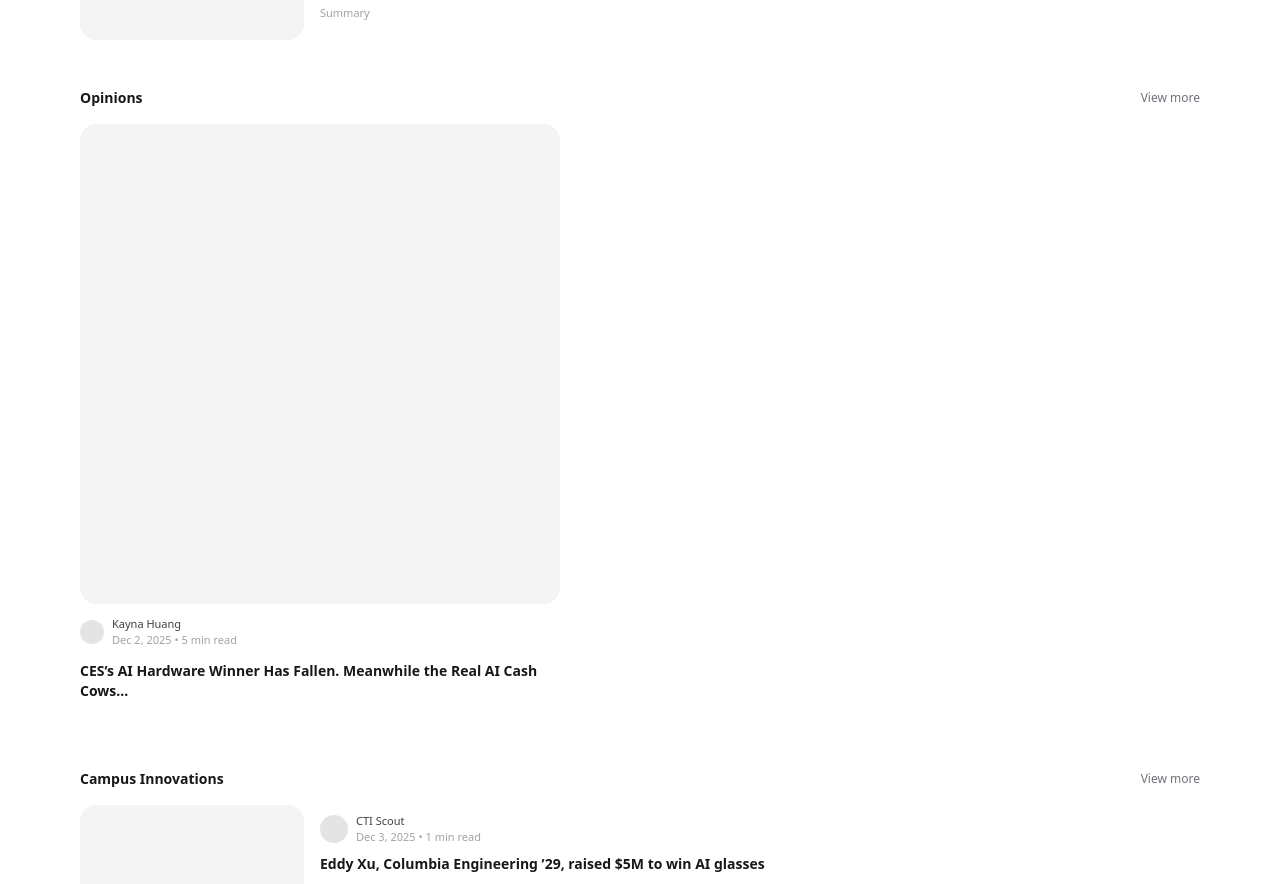
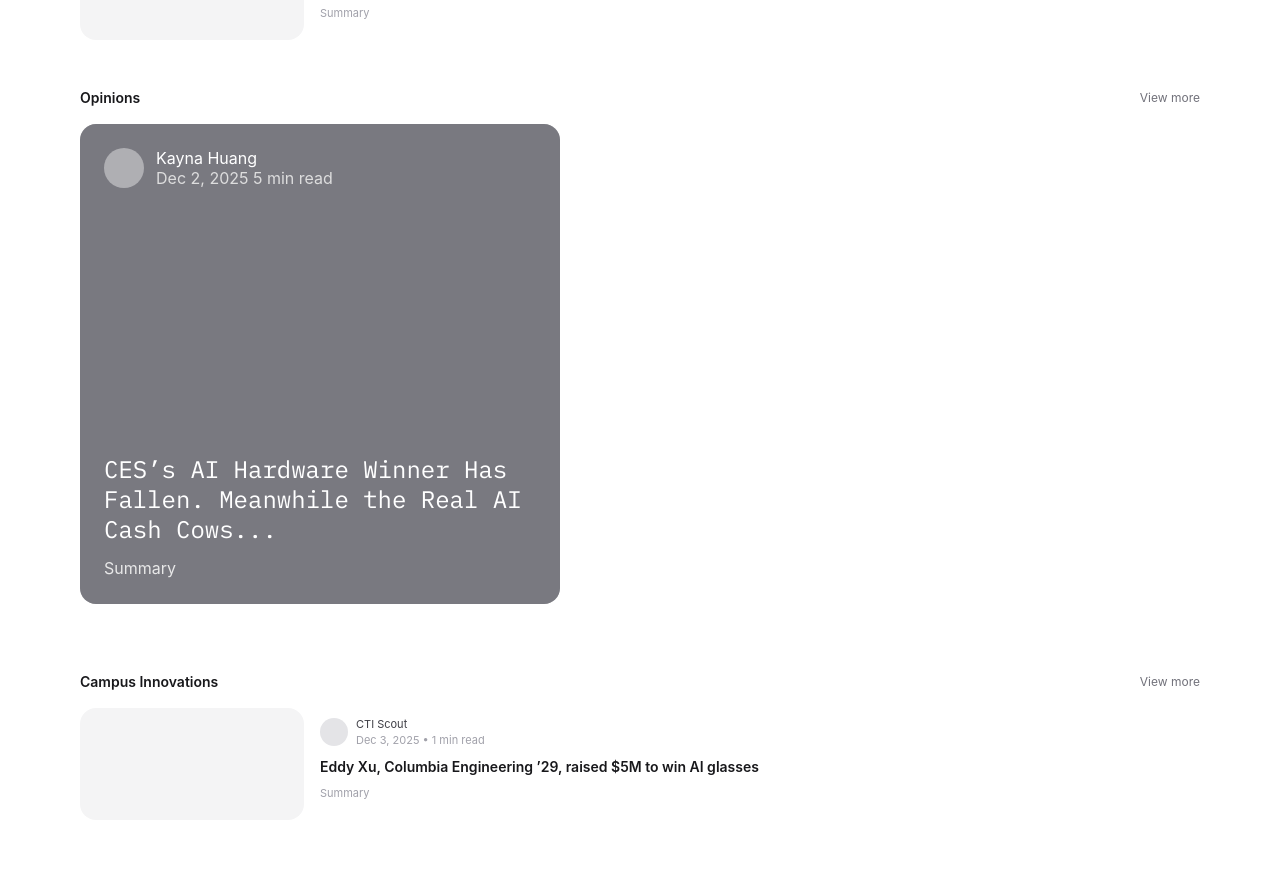
Before and after one commit to Eason310/CTI, a React (Vite) app: page /#/ in a window 1280 px wide. Shown: the part 440-1324 px from the top of the page. Built offline with nearby package versions, Linux system fonts and the light colour scheme.

Commit message:
changing opinions

```diff
--- a/src/pages/Home.jsx
+++ b/src/pages/Home.jsx
@@ -28,32 +28,39 @@ function FeatureCard({ post }) {
       className="group block flex-none"
       style={{ width: 480 }}
     >
-      <div className="rounded-2xl bg-white">
-        {/* 480 x 480 image block */}
-        <div
-          className="w-[480px] h-[480px] rounded-2xl bg-zinc-100"
-          aria-hidden="true"
-        />
+      <div className="relative h-[480px] w-[480px] overflow-hidden rounded-2xl bg-zinc-200">
+        {/* Image (placeholder for now) */}
+        <div className="absolute inset-0 bg-zinc-400" />
 
-        <div className="mt-3">
-          <div className="flex items-center gap-2 text-[11px] text-zinc-500">
-            <div className="h-6 w-6 rounded-full bg-zinc-200" />
-            <div>
-              <div className="text-zinc-700">{post.author}</div>
-              <div className="text-zinc-400">
-                {post.date} • {post.readTime}
-              </div>
+        {/* Optional dark overlay for readability */}
+        <div className="absolute inset-0 bg-black/25" />
+
+        {/* Top meta */}
+        <div className="absolute left-6 top-6 right-6 flex items-start gap-3">
+          <div className="h-10 w-10 rounded-full bg-white/40" />
+          <div className="font-sans text-[16px] leading-tight text-[#E8E8E8]">
+            <div className="text-white">{post.author}</div>
+            <div className="opacity-90">
+              {post.date} {post.readTime ? ` ${post.readTime}` : ""}
             </div>
           </div>
+        </div>
 
-          <h3 className="mt-3 text-sm font-semibold group-hover:underline">
+        {/* Bottom text */}
+        <div className="absolute left-6 right-6 bottom-6">
+          <h3 className="font-mono text-[24px] leading-tight text-white">
             {post.title}
           </h3>
+
+          <div className="mt-3 font-sans text-[16px] text-[#E8E8E8]">
+            Summary
+          </div>
         </div>
       </div>
     </Link>
   )
 }
+
 
 
 function ListRow({ post }) {
--- a/tailwind.config.js
+++ b/tailwind.config.js
@@ -4,12 +4,23 @@ export default {
   theme: {
     extend: {
       fontFamily: {
-        plexmono: [
-          '"IBM Plex Mono"',
+        mono: [
+          "IBM Plex Mono",
           "ui-monospace",
           "SFMono-Regular",
           "Menlo",
           "monospace",
+        ],
+        sans: [
+          "SF Pro Display",
+          "SF Pro Text",
+          "-apple-system",
+          "BlinkMacSystemFont",
+          "system-ui",
+          "Segoe UI",
+          "Roboto",
+          "Arial",
+          "sans-serif",
         ],
       },
     },
```
